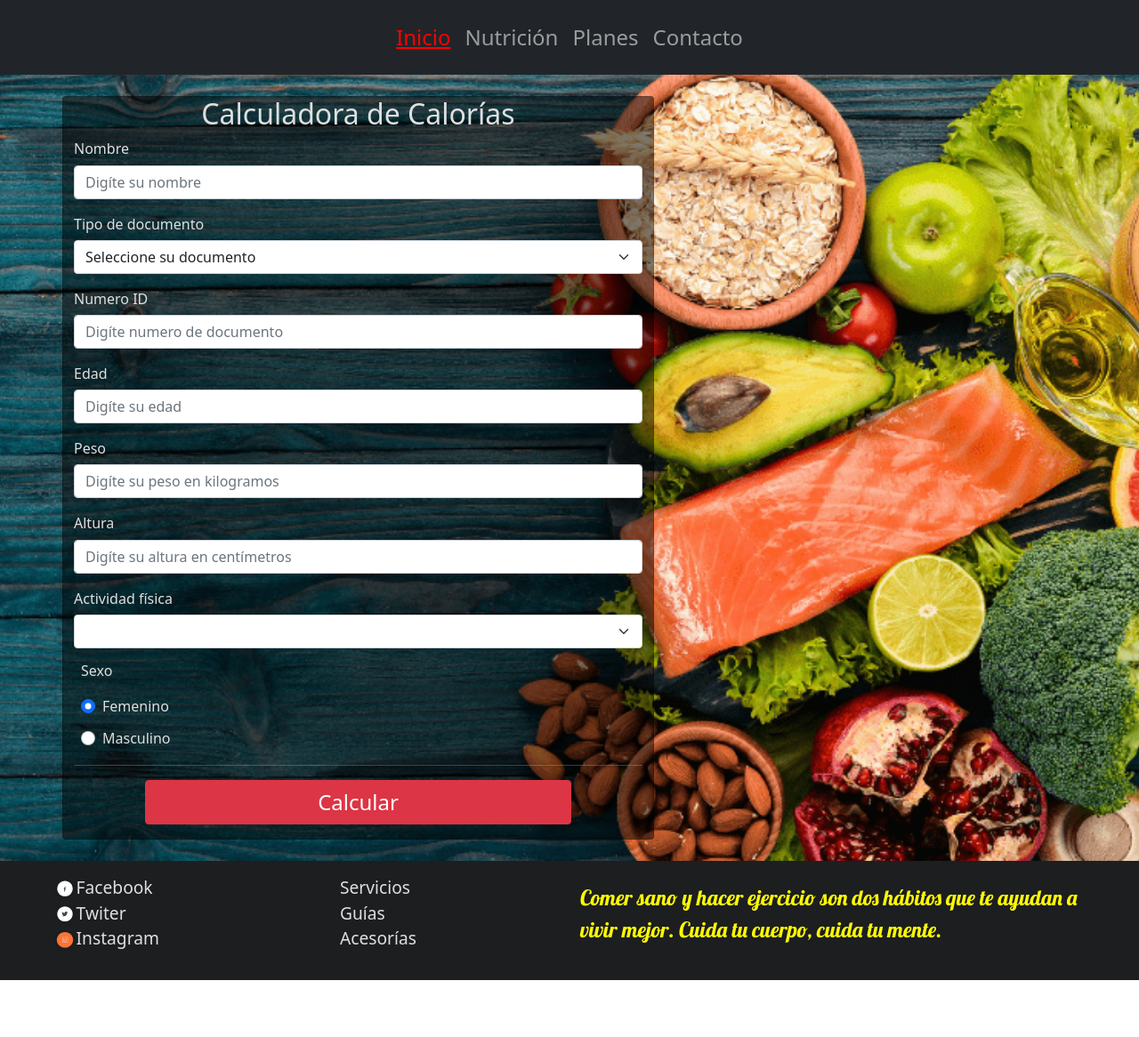
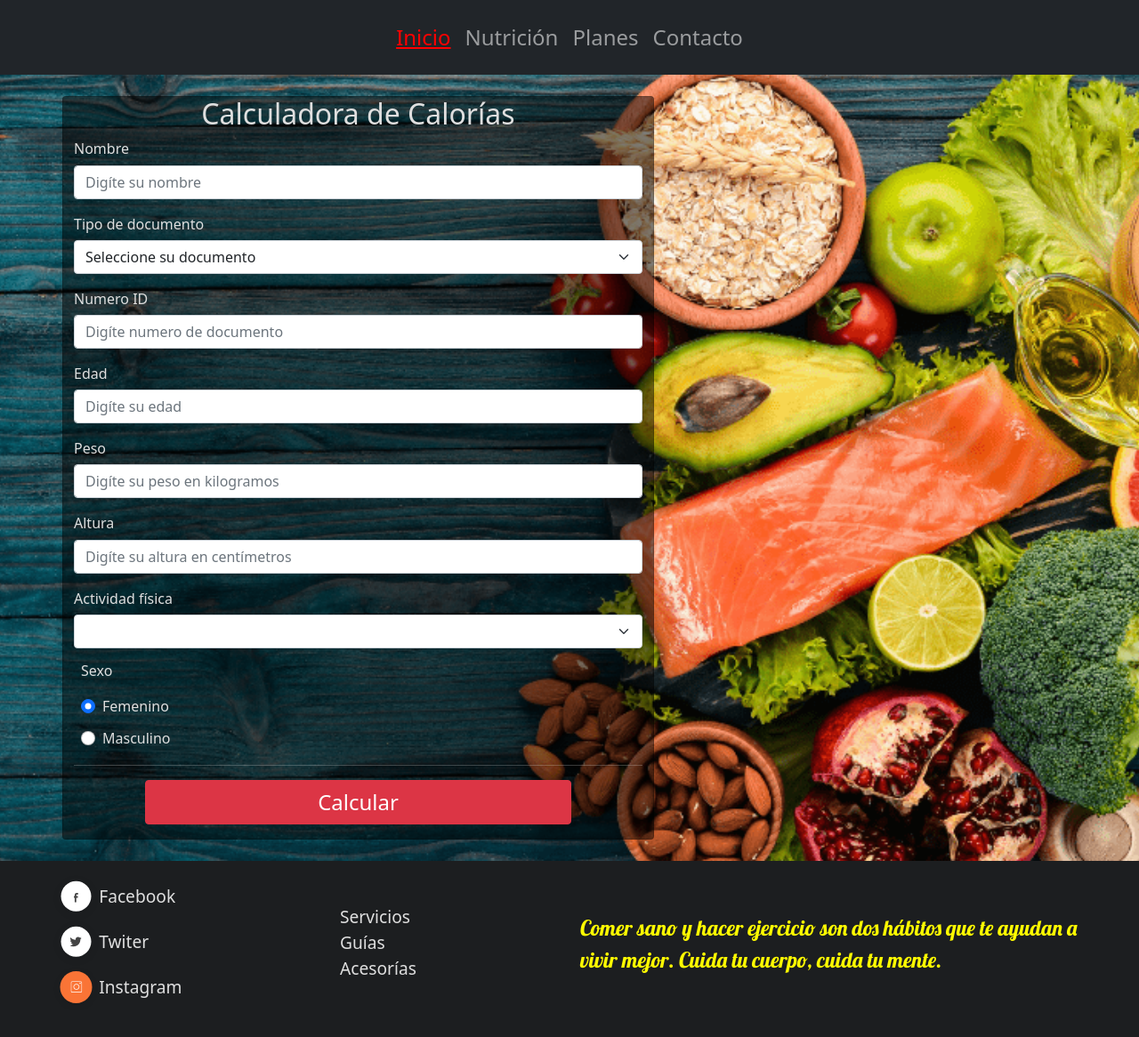
Before and after one commit to Guillermodiazvg5/diazvg5.github.io, a plain HTML site: page index.html in a window 1280 px wide. Shown: the whole page at 89% size. Before the commit the page ends 1102 px from the top, so only its background shows below. Drawn offline with nearby package versions, Linux system fonts and the light colour scheme.

Commit message:
Update main.css

```diff
--- a/main.css
+++ b/main.css
@@ -76,8 +76,8 @@ body::-webkit-scrollbar-thumb {
   .img_1{
 
         display: inline;
-        width: 10%;
-        height: 10%;
+        width: 20%;
+        height: 20%;
   }
 
 .span_footer{
```
